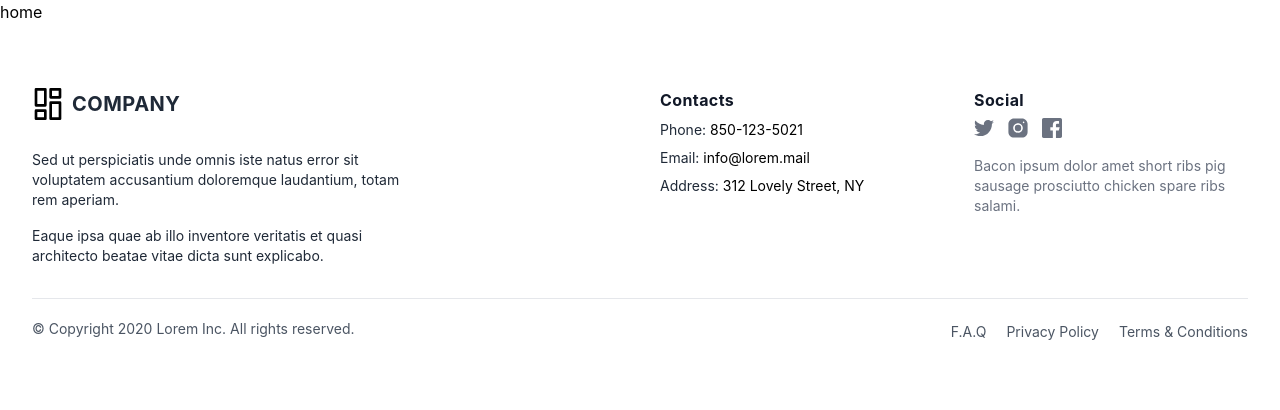
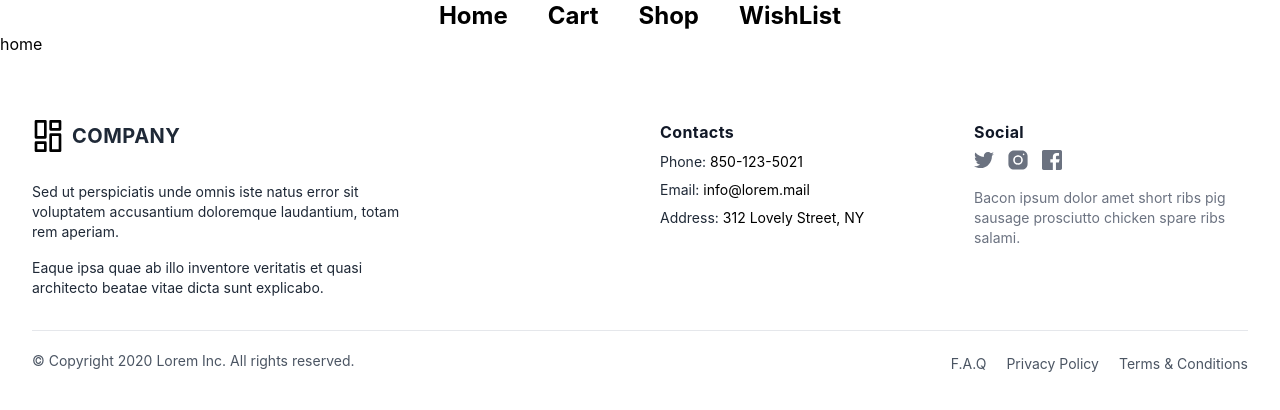
Before and after one commit to soumyaranjan1819/flipstore, a React (Create React App) app: page / in a window 1280 px wide. Shown: the top 410 px of the page. Built offline with nearby package versions, Linux system fonts and the light colour scheme.

Commit message:
NavBar Setup completed

```diff
--- a/src/App.js
+++ b/src/App.js
@@ -3,12 +3,14 @@ import Home from './Pages/home'
 import ItemStore from './Pages/items'
 import Cart from './Pages/cart'
 import WishList from './Pages/wishlist'
+import Navbar from './Components/Navbar'
 import Footer from './Components/Footer/index'
 
 function App() {
   return (
     <div>
       <BrowserRouter>
+      <Navbar/>
         <Routes>
           <Route path='/' element={<Home/>} />
           <Route path='/shop' element={<ItemStore/>} />
--- /dev/null
+++ b/src/Components/Navbar/index.js
@@ -0,0 +1,15 @@
+import React from 'react'
+import { Link } from 'react-router-dom'
+
+function Navbar() {
+  return (
+    <div className=' flex justify-center gap-10 text-2xl font-bold'>
+        <Link to={'/'}>Home</Link>
+        <Link to={'/cart'}>Cart</Link>
+        <Link to={'/shop'}>Shop</Link>
+        <Link to={'/wishlist'}>WishList</Link>
+    </div>
+  )
+}
+
+export default Navbar
```
